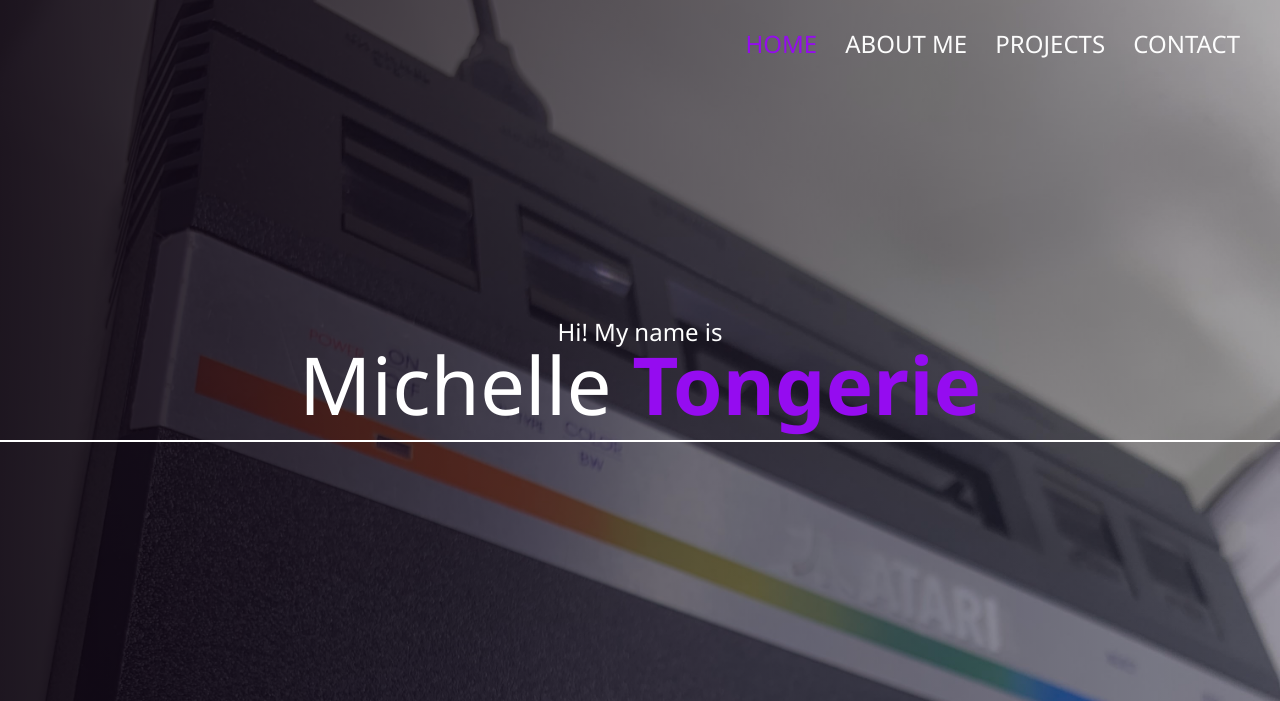
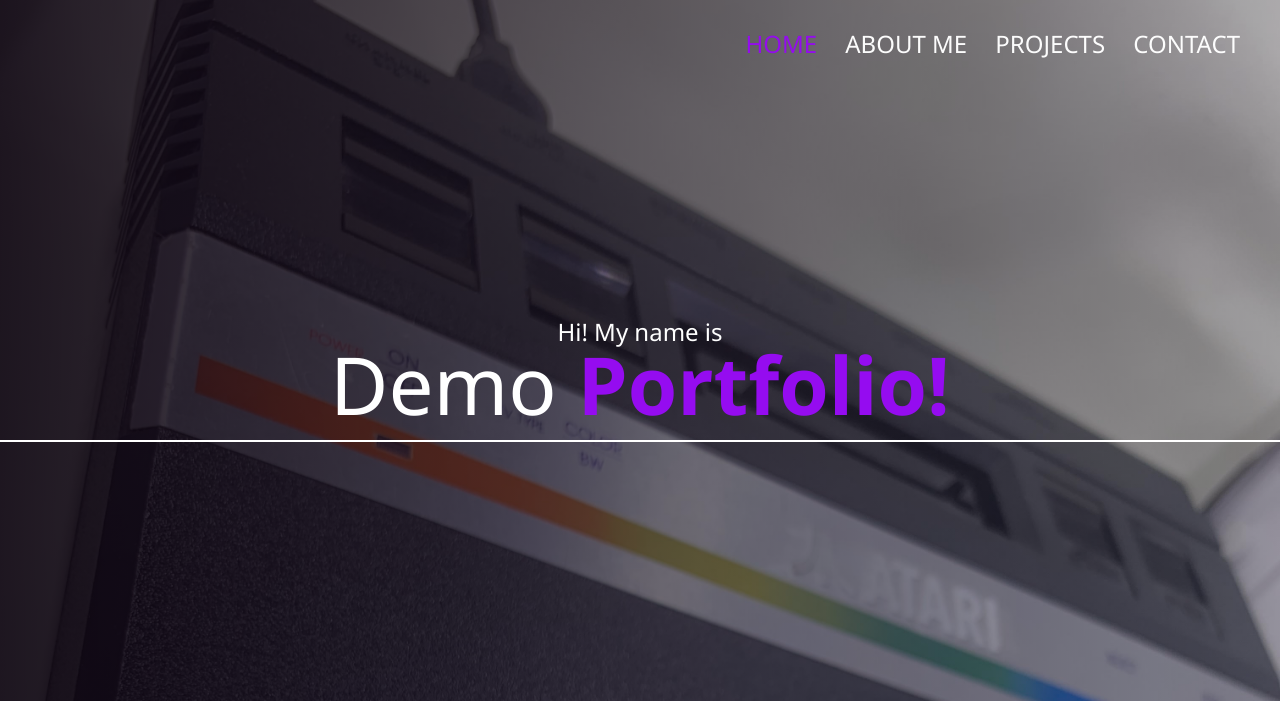
Before and after one commit to michellejt/Atari, a plain HTML site: page index.html in a window 1280 px wide. Shown: the top 701 px of the page. Drawn offline with Linux system fonts and the light colour scheme.

Commit message:
Update index.html

```diff
--- a/index.html
+++ b/index.html
@@ -44,7 +44,7 @@
                 Hi! My name is
             </h2>
             <h1 class="home__name">
-                Michelle <span class="home__name--last">Tongerie</span>
+                Demo <span class="home__name--last">Portfolio!</span>
             </h1>
 
             <div class="social-icons">
```
